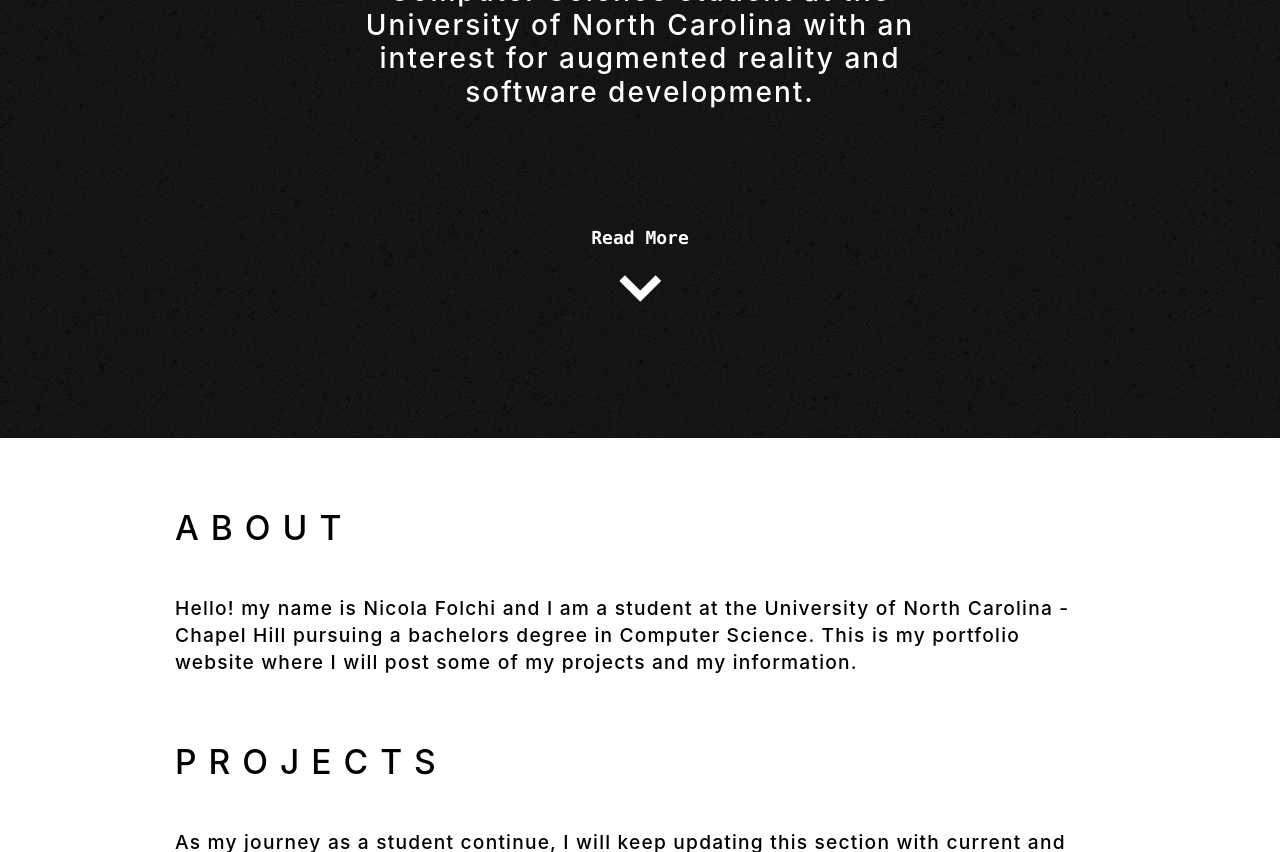
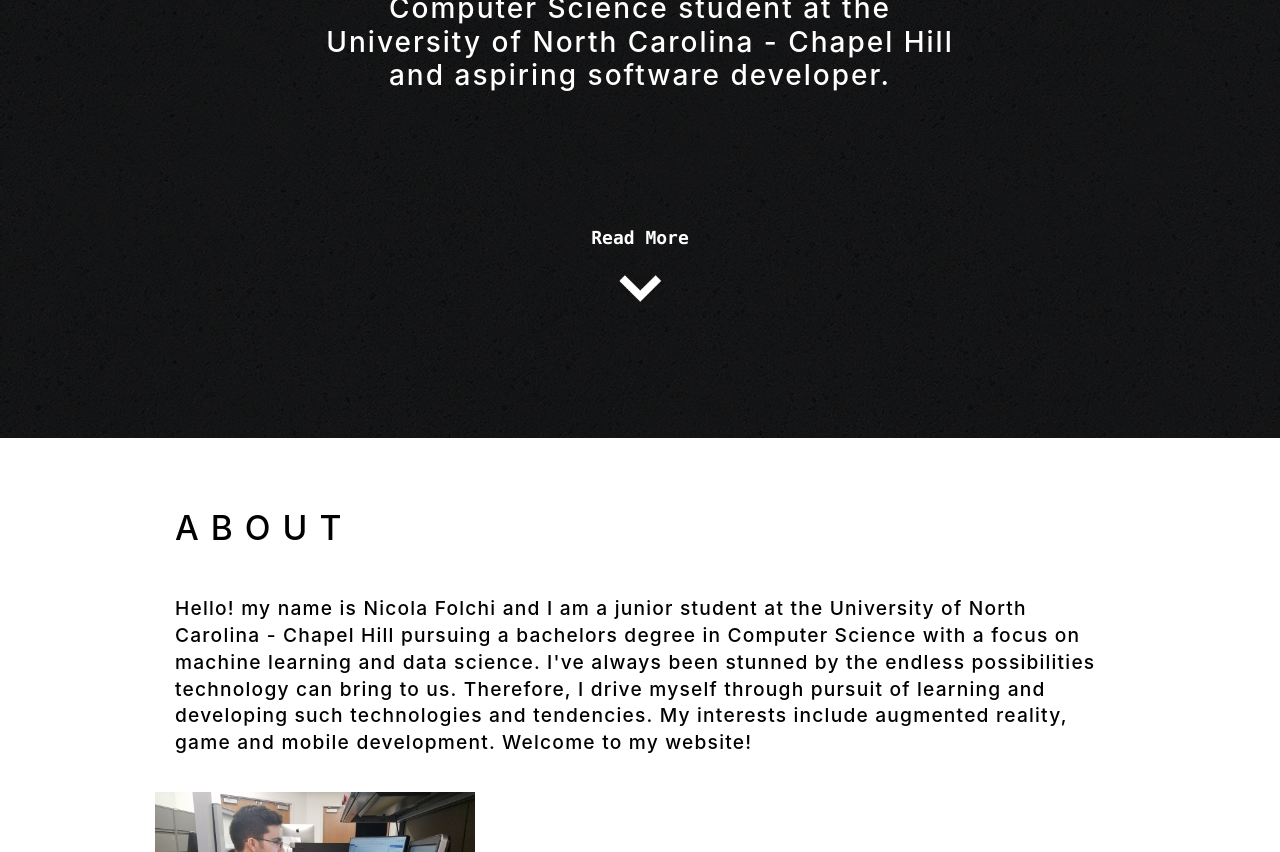
Before and after one commit to NicolaFolchi/Website-Portfolio, a plain HTML site: page index.html in a window 1280 px wide. Shown: the part 382-1234 px from the top of the page. Drawn offline with nearby package versions, Linux system fonts and the light colour scheme.

Commit message:
Corrected information provided about myself and Home ttile. Added a picture of myself.

```diff
--- a/index.html
+++ b/index.html
@@ -42,7 +42,7 @@
 
 				<div class="center">
 					<h1>NICOLA FOLCHI</h1>
-					<h3>Computer Science student at the University of North Carolina with an interest for augmented reality and software development. </h3>
+					<h3>Computer Science student at the University of North Carolina - Chapel Hill and aspiring software developer. </h3>
 				</div>
 
 				<div class="read_more">
@@ -61,13 +61,15 @@
 					</header>
 					<div id="about_section">
 						<p>
-						Hello! my name is Nicola Folchi and I am a student at the University of North Carolina - Chapel Hill pursuing a bachelors degree in Computer Science.
-						This is my portfolio website where I will post some of my projects and my information.
+						Hello! my name is Nicola Folchi and I am a junior student at the University of North Carolina - Chapel Hill pursuing a bachelors degree in Computer Science with a focus on machine learning and data science.
+							I've always been stunned by the endless possibilities technology can bring to us. Therefore, I drive myself through pursuit of learning and developing such technologies and tendencies.
+							My interests include augmented reality, game and mobile development. Welcome to my website!
+						<!-- This is my portfolio website where I will host some of my projects and my information. -->
 						</p>
+						<img src="images/Nico.jpg" style="width:20rem;height:15rem;horizontal-align:middle !important">
 					</div>
 				</div>
-
-				<div class="introduction">
+				<div>
 					<header>
 						<h1 id="projects_title">PROJECTS</h1>
 					</header>
--- a/main.css
+++ b/main.css
@@ -70,7 +70,7 @@
 	}
 
 	.about{
-		height: 600px;
+		height: 800px;
 		background-color: white;
 		margin-right: auto;
 		margin-left: auto;
```
Also changed, not shown: images/Nico.jpg (added).
